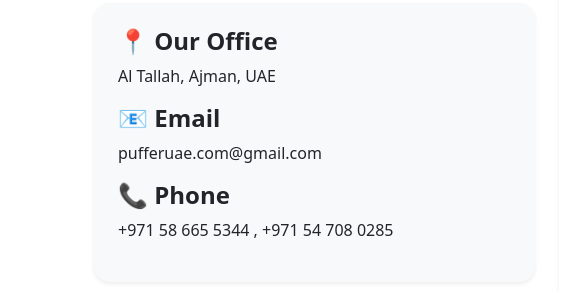
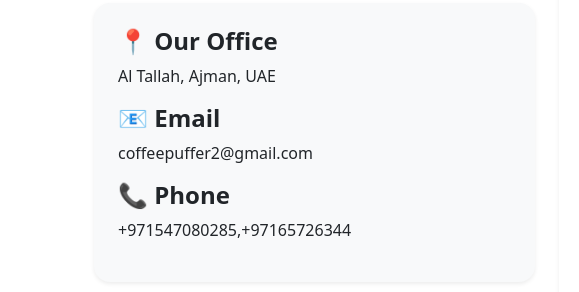
Before and after one commit to Pufferuae/Puffer, a plain HTML site: page index.html in a window 1280 px wide. Shown: the part 3652-3944 px from the top of the page, 0-579 px from the left. Drawn offline with nearby package versions, Linux system fonts and the light colour scheme; grey boxes are pictures that could not be loaded.

Commit message:
number and mail updated

```diff
--- a/index.html
+++ b/index.html
@@ -373,12 +373,12 @@ meditation spaces.
                     <h4 class="fw-bold mt-3">📧 Email</h4>
                     <p>
                         <a href="mailto:coffeepuffer2@gmail.com" class="text-dark text-decoration-none">
-                            pufferuae.com@gmail.com
+                            coffeepuffer2@gmail.com
                         </a>
                     </p>
 
                     <h4 class="fw-bold mt-3">📞 Phone</h4>
-                    <p>+971 58 665 5344 , +971 54 708 0285</p>
+                    <p>+971547080285,+97165726344</p>
                 </div>
             </div>
 
```
